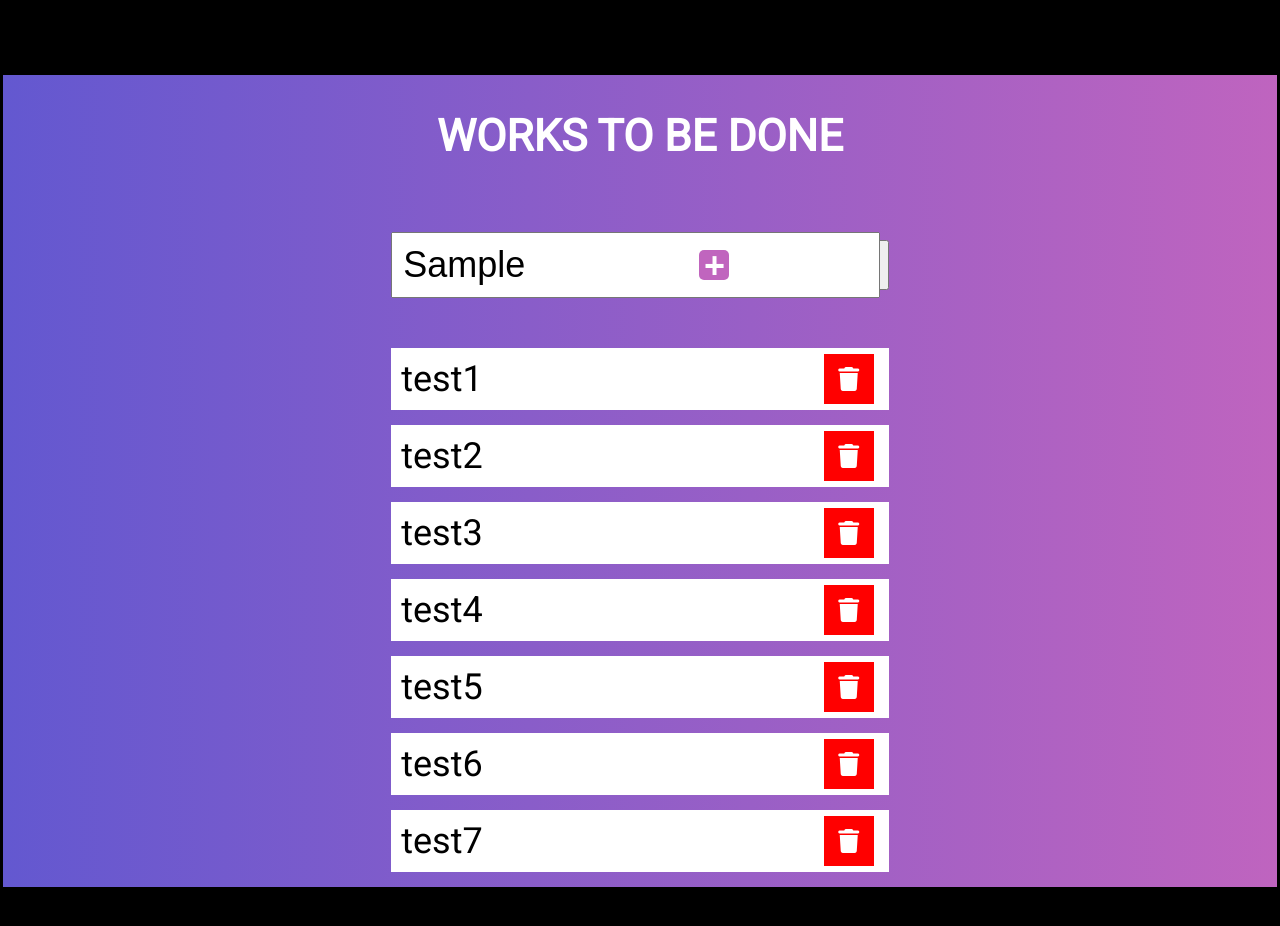
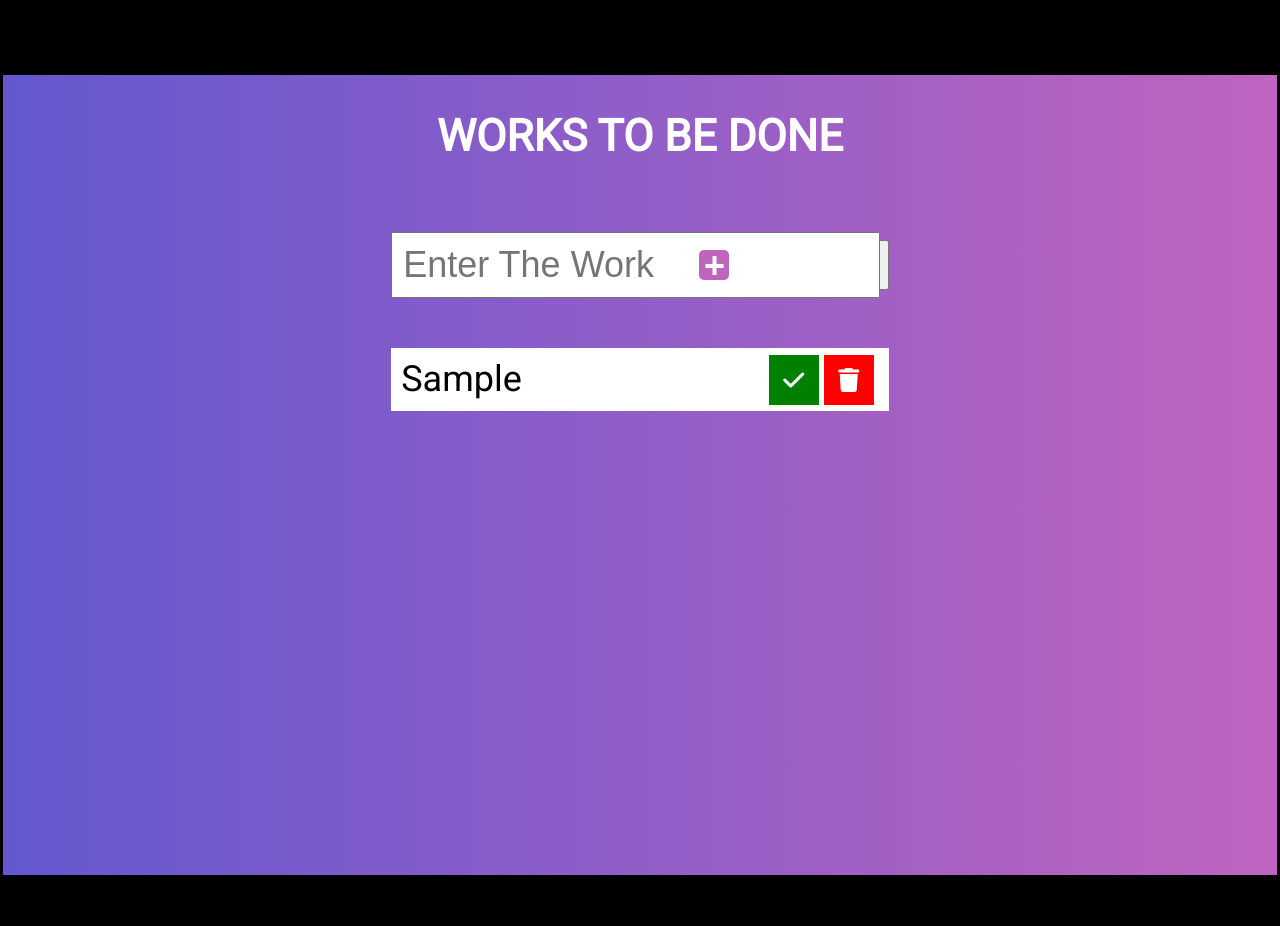
Before and after one commit to Zaephyr13/EX02_OC, a website: page index.html in a window 1280 px wide. Both pictures are taken after typing "Sample" into the empty fields and a click on the button "add". Drawn offline with Linux system fonts and the light colour scheme; a web font is replaced by a local one.

Commit message:
Refund code to do without HTTP API and JSON file

```diff
--- a/assets/scripts.js
+++ b/assets/scripts.js
@@ -1,47 +1,103 @@
-//Récupération des taches eventuellement stockées dans le localStorage
-let taches = window.localStorage.getItem('taches')
-if (taches === null) {
-    // Récupération des taches depuis l'API
-    const reponse = await fetch('./taches.json')
-    taches = await reponse.json()
-    // Transformation des taches en JSON
-    const valeurTaches = JSON.stringify(taches)
-    // Stockage des informations dans le localStorage
-    window.localStorage.setItem('taches', valeurTaches)
-    await genererTaches(taches)
-} else {
-    taches = JSON.parse(taches)
-    await genererTaches(taches)
+// Récupération des éléments du DOM
+const inputfield = document.querySelector('.main__field')
+const addElement = document.querySelector('.main__add')
+const deleteElement = document.querySelectorAll('.list-element__delete')
+const listElement = document.querySelector('.list')
+
+// Affichage des éléments du Local Storage au chargement de la page
+document.addEventListener('DOMContentLoaded', getTasks)
+
+// Affectation de l'action au bouton "Add"
+addElement.addEventListener('click', addItem)
+
+// Affectation de l'action au bouton "Delete"
+listElement.addEventListener('click', checkOrDelete)
+
+// Fonction d'ajout d'une nouvelle tache dans la section "List"
+function addItem(e) {
+    e.preventDefault()
+    const elementTask = document.createElement('Article')
+    elementTask.classList.add('list-element')
+    let todoListHTML = `<p class='list-element__content'>${inputfield.value}</p>
+    <button title='delete'  class='list-element__validate'>
+    <i class='fa-solid fa-check'></i>
+    </button>
+    <button title='delete'  class='list-element__delete'>
+    <i class='fa-solid fa-trash'></i>
+    </button>`
+    elementTask.innerHTML = todoListHTML
+    listElement.appendChild(elementTask)
+    saveTask(inputfield.value)
+    inputfield.value = ''
 }
 
-// Fonction d'affichage des taches dans la section correspondante
-async function genererTaches(task) {
-    console.log(task)
-    let todoListHTML = ''
-    task.taches.forEach((todo) => {
-        todoListHTML += `<article class='list-element'>
-                <p class='list-element__content'>${todo.content}</p>
-                <button title='delete'  class='list-element__delete'>
-                    <i class='fa-solid fa-trash'></i>
-                </button>
-            </article>`
-    })
-    document.querySelector('.list').innerHTML = todoListHTML
+// Choix de la fonction "Delete" ou "Check"
+function checkOrDelete(e) {
+    const element = e.target
+    if (element.classList[0] === 'list-element__delete') {
+        deleteTask(element)
+    }
+
+    if (element.classList[0] === 'list-element__validate') {
+        validTask(element)
+    }
 }
 
-// Récupération des boutons "Delete"
-const deleteElement = document.querySelectorAll('.list-element__delete')
-for (let i = 0; i < deleteElement.length; i++) {
-    deleteElement[i].addEventListener('click', function () {
-        deleteTodo()
+// Fonction de suppression de la tache
+function deleteTask(element) {
+    element.parentElement.remove()
+    removeTask(element.parentElement)
+}
+
+// Fonction de validation de la tache
+function validTask(element) {
+    element.parentElement.classList.toggle('validate')
+}
+
+// Fonction de sauvegarde dans le LocalStorage
+function saveTask(element) {
+    let tasks
+    if (localStorage.getItem('tasks') === null) {
+        tasks = []
+    } else {
+        tasks = JSON.parse(localStorage.getItem('tasks'))
+    }
+    tasks.push(element)
+    localStorage.setItem('tasks', JSON.stringify(tasks))
+}
+
+// Fonction de suppression dans le LocalStorage
+function removeTask(element) {
+    let tasks
+    if (localStorage.getItem('tasks') === null) {
+        tasks = []
+    } else {
+        tasks = JSON.parse(localStorage.getItem('tasks'))
+    }
+    const taskIndex = element.children[0].innerText
+    tasks.splice(tasks.indexOf(taskIndex), 1)
+    localStorage.setItem("tasks", JSON.stringify(tasks))
+}
+
+// Récupération des éléments stockés dans le LocalStorage
+function getTasks() {
+    let tasks
+    if (localStorage.getItem('tasks') === null) {
+        tasks = []
+    } else {
+        tasks = JSON.parse(localStorage.getItem('tasks'))
+    }
+    tasks.forEach(function (element) {
+        const elementTask = document.createElement('Article')
+        elementTask.classList.add('list-element')
+        let todoListHTML = `<p class='list-element__content'>${element}</p>
+    <button title='delete'  class='list-element__validate'>
+    <i class='fa-solid fa-check'></i>
+    </button>
+    <button title='delete'  class='list-element__delete'>
+    <i class='fa-solid fa-trash'></i>
+    </button>`
+        elementTask.innerHTML = todoListHTML
+        listElement.appendChild(elementTask)
     })
 }
-
-// Fonction de suppression de la tache dans le fichier JSON et rafraichissement de la liste
-function deleteTodo(id) {
-    console.log(id)
-
-    // Effacement et régénération de la liste
-    // document.querySelector('.list').innerHTML = ''
-    // genererTaches(taches)
-}
--- a/index.html
+++ b/index.html
@@ -13,7 +13,7 @@
             <h1>WORKS TO BE DONE</h1>
             <div class="main__control-panel">
                 <div class="main__form">
-                    <input id="task" class="main__field" placeholder="Enter The Work" type="text" />
+                    <input name="user-input" class="main__field" placeholder="Enter The Work" type="text" />
                     <button title="add" class="main__add">+</button>
                 </div>
                 <button class="main__dropdown">ALL</button>
--- a/sass/base/_sizing.scss
+++ b/sass/base/_sizing.scss
@@ -14,3 +14,8 @@ body {
     background-color: black;
     font-family: "Roboto", sans-serif;
 }
+
+.fa-trash,
+.fa-check {
+    pointer-events: none;
+}
--- a/sass/components/_buttons.scss
+++ b/sass/components/_buttons.scss
@@ -13,6 +13,7 @@
     text-align: center;
     border: 1px solid transparent;
     border-radius: 5px;
+    cursor: pointer;
 
     &:hover {
         opacity: 0.9;
@@ -41,6 +42,7 @@
     color: white;
     font-size: 24px;
     border: 1px solid transparent;
+    cursor: pointer;
 
     &:hover {
         opacity: 0.9;
@@ -52,3 +54,32 @@
         background-color: darken(red, 0.9);
     }
 }
+
+.list-element__validate {
+    display: grid;
+    place-items: center;
+
+    position: absolute;
+    right: 70px;
+    top: 50%;
+    transform: translateY(-50%);
+
+    width: 50px;
+    height: 50px;
+
+    background-color: green;
+    color: white;
+    font-size: 24px;
+    border: 1px solid transparent;
+    cursor: pointer;
+
+    &:hover {
+        opacity: 0.9;
+        border-color: gray;
+    }
+
+    &:active {
+        opacity: 1;
+        background-color: darken(green, 0.9);
+    }
+}
--- a/sass/layouts/_main.scss
+++ b/sass/layouts/_main.scss
@@ -70,7 +70,13 @@ h1 {
             font-size: 36px;
             padding: 10px;
             color: black;
+            height: 63px;
             flex: 1;
         }
     }
 }
+
+.validate {
+    text-decoration: line-through;
+    opacity: 0.6;
+}
--- a/taches.json
+++ /dev/null
@@ -1,32 +0,0 @@
-{
-    "taches": [
-        {
-            "id": "1",
-            "content": "test1"
-        },
-        {
-            "id": "2",
-            "content": "test2"
-        },
-        {
-            "id": "3",
-            "content": "test3"
-        },
-        {
-            "id": "4",
-            "content": "test4"
-        },
-        {
-            "id": "5",
-            "content": "test5"
-        },
-        {
-            "id": "6",
-            "content": "test6"
-        },
-        {
-            "id": "7",
-            "content": "test7"
-        }
-    ]
-}
```
Also changed, not shown: assets/styles.css, 1 other file.
